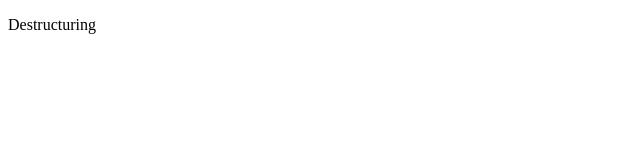
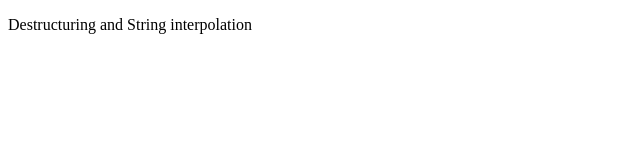
Before and after one commit to sukanyam8147/LWC, a plain HTML site: page destructuring.html in a window 1280 px wide. Shown: the whole page, without its empty margins (0-640 px from the left). Drawn offline with Linux system fonts and the light colour scheme.

Commit message:
Changed Destructuring and String interpolation

```diff
--- a/destructuring.html
+++ b/destructuring.html
@@ -3,6 +3,6 @@
     <title>Destructuring</title>
     <script src="./destructuring.js"></script>
     <body>
-        <p>Destructuring</p>
+        <p>Destructuring and String interpolation</p>
     </body>
 </html>
```
